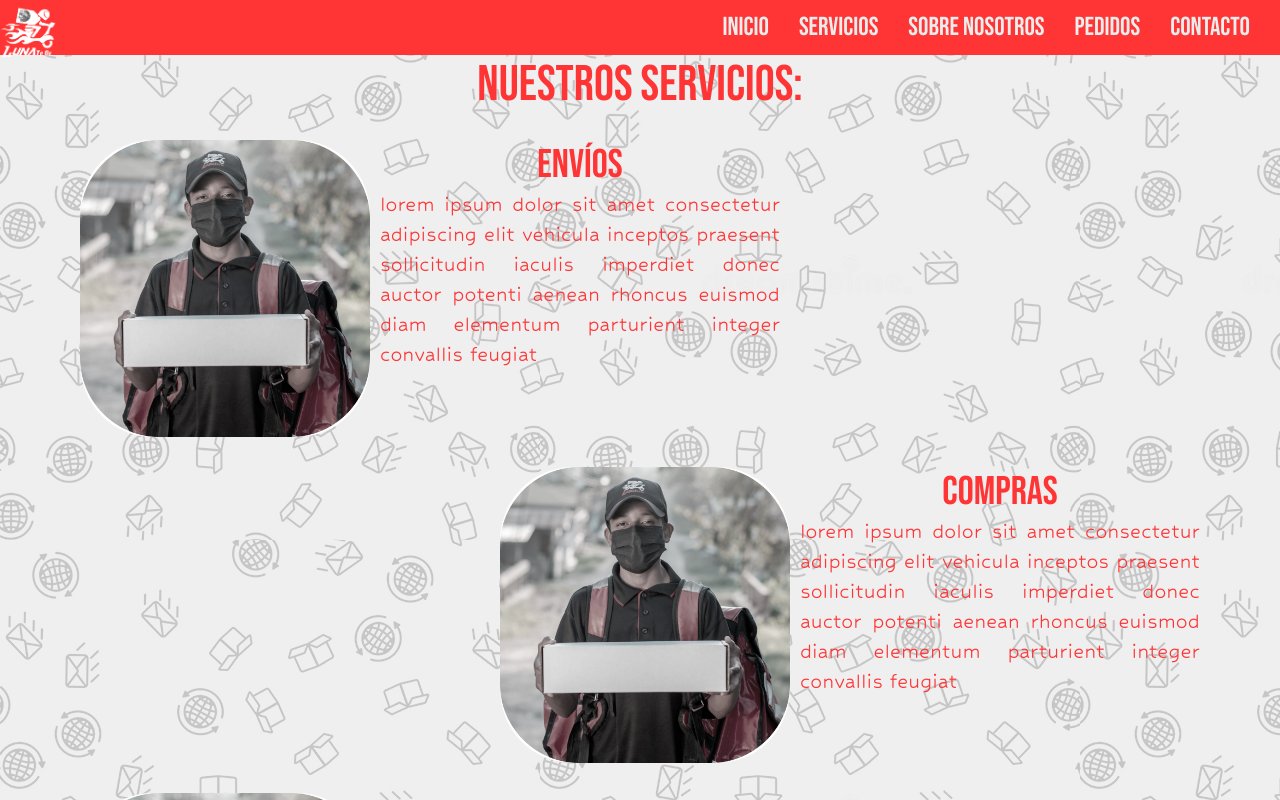
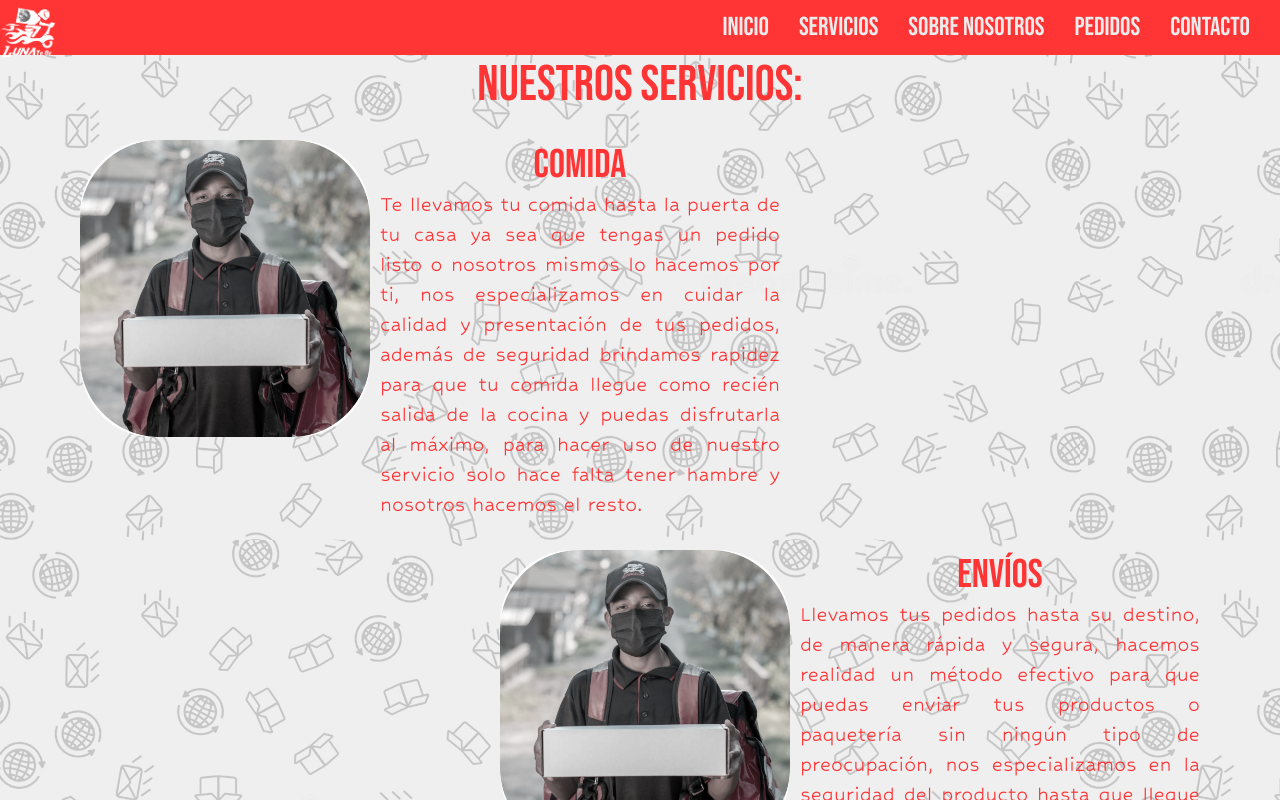
Before and after one commit to isaiorellana-dev/luna-t-g, a React app: page /servicios in a window 1280 px wide. Built offline with nearby package versions, Linux system fonts and the light colour scheme.

Commit message:
:speech_balloon: Agregar texto en Servicios
Se actualizaron los textos en el apartado de servicios

```diff
--- a/src/pages/Servicios.js
+++ b/src/pages/Servicios.js
@@ -10,27 +10,41 @@ const Servicios = () => {
         <h1>Nuestros Servicios:</h1>
         <div className="servicios__first-container">
           <ServiciosCard
+            titulo="Comida"
+            text="Te llevamos tu comida hasta la puerta de tu casa ya sea que tengas
+            un pedido listo o nosotros mismos lo hacemos por ti, nos especializamos en cuidar
+            la calidad y presentación de tus pedidos, además de seguridad brindamos
+             rapidez para que tu comida llegue como recién salida de la cocina y puedas
+              disfrutarla al máximo, para hacer uso de nuestro servicio solo hace falta
+               tener hambre y nosotros hacemos el resto."
+            img={chavito}
+          />
+          <ServiciosCard
             titulo="Envíos"
-            text="lorem ipsum dolor sit amet consectetur adipiscing elit vehicula
-            inceptos praesent sollicitudin iaculis imperdiet donec auctor
-            potenti aenean rhoncus euismod diam elementum parturient integer
-            convallis feugiat"
+            text="Llevamos tus pedidos hasta su destino, de manera rápida y segura,
+            hacemos realidad un método efectivo para que puedas enviar tus productos
+            o paquetería sin ningún tipo de preocupación, nos especializamos en la
+            seguridad del producto hasta que llegue a su consumidor final, puedes
+            utilizar nuestro servicio como cliente y vendedor, para realizar un
+            envío solo hace falta un paquete y un destino, nosotros hacemos el resto."
             img={chavito}
           />
           <ServiciosCard
             titulo="Compras"
-            text="lorem ipsum dolor sit amet consectetur adipiscing elit vehicula
-            inceptos praesent sollicitudin iaculis imperdiet donec auctor
-            potenti aenean rhoncus euismod diam elementum parturient integer
-            convallis feugiat"
+            text="Realizamos tus compras de todo tipo, te ofrecemos un servicio de
+            calidad y confianza para realizar tus compras en supermercado, bodegas,
+            farmacias, ferreterías y tiendas de todo tipo, somos tu mejor opción para
+            que no salgas de casa y realices tus compras de una manera fácil y segura,
+             para realizar una compra solo hace falta una lista de productos y nosotros
+             hacemos el resto."
             img={chavito}
           />
           <ServiciosCard
             titulo="Transacciones Bancarias"
-            text="lorem ipsum dolor sit amet consectetur adipiscing elit vehicula
-            inceptos praesent sollicitudin iaculis imperdiet donec auctor
-            potenti aenean rhoncus euismod diam elementum parturient integer
-            convallis feugiat"
+            text="Si necesitas realizar un deposito o tramite bancario que no necesite
+            de tu presencia, te ahorramos esas largas filas y hacemos tus tramites,
+            nos comprometemos a velar por la seguridad de tus documentos, brindamos
+            un servicio profesional y serio.."
             img={chavito}
           />
         </div>
@@ -39,12 +53,11 @@ const Servicios = () => {
         <div>
           <h2>Horarios</h2>
           <p>
-            lorem ipsum dolor sit amet consectetur adipiscing elit vehicula
-            inceptos praesent sollicitudin iaculis imperdiet
+            De Lunes a Domingo de 9 A.M a 9 P.M
           </p>
         </div>
         <div>
-          <h2>Que esperas?</h2>
+          <h2>¿Qué esperas?</h2>
           <Button
             className="MainBanner__button"
             text="Llama Ya!!"
--- a/src/styles/pages/Servicios.scss
+++ b/src/styles/pages/Servicios.scss
@@ -31,5 +31,9 @@
       grid-column: 1 / 3;
       grid-row: 3 / 4;
     }
+    :nth-child(4) {
+      grid-column: 2 / 4;
+      grid-row: 4 / 5;
+    }
   }
 }
```
